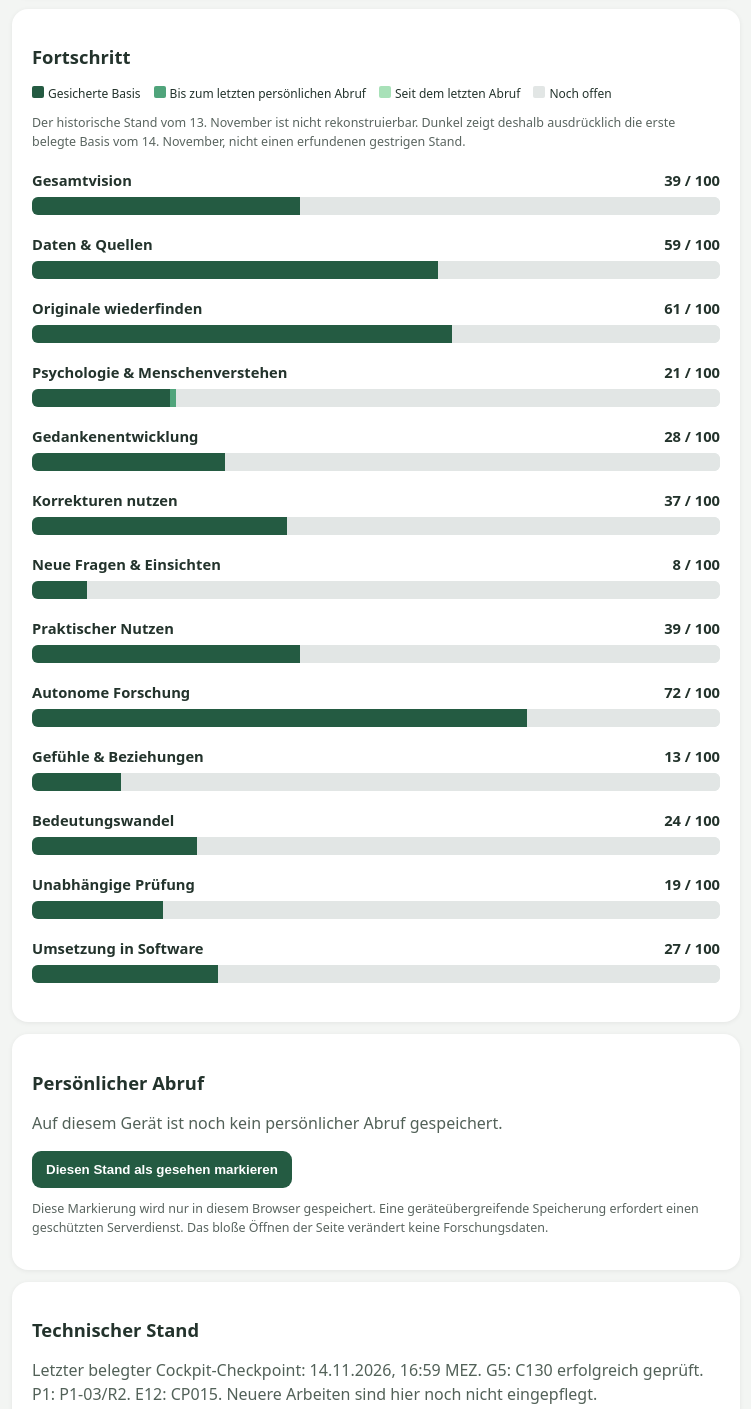
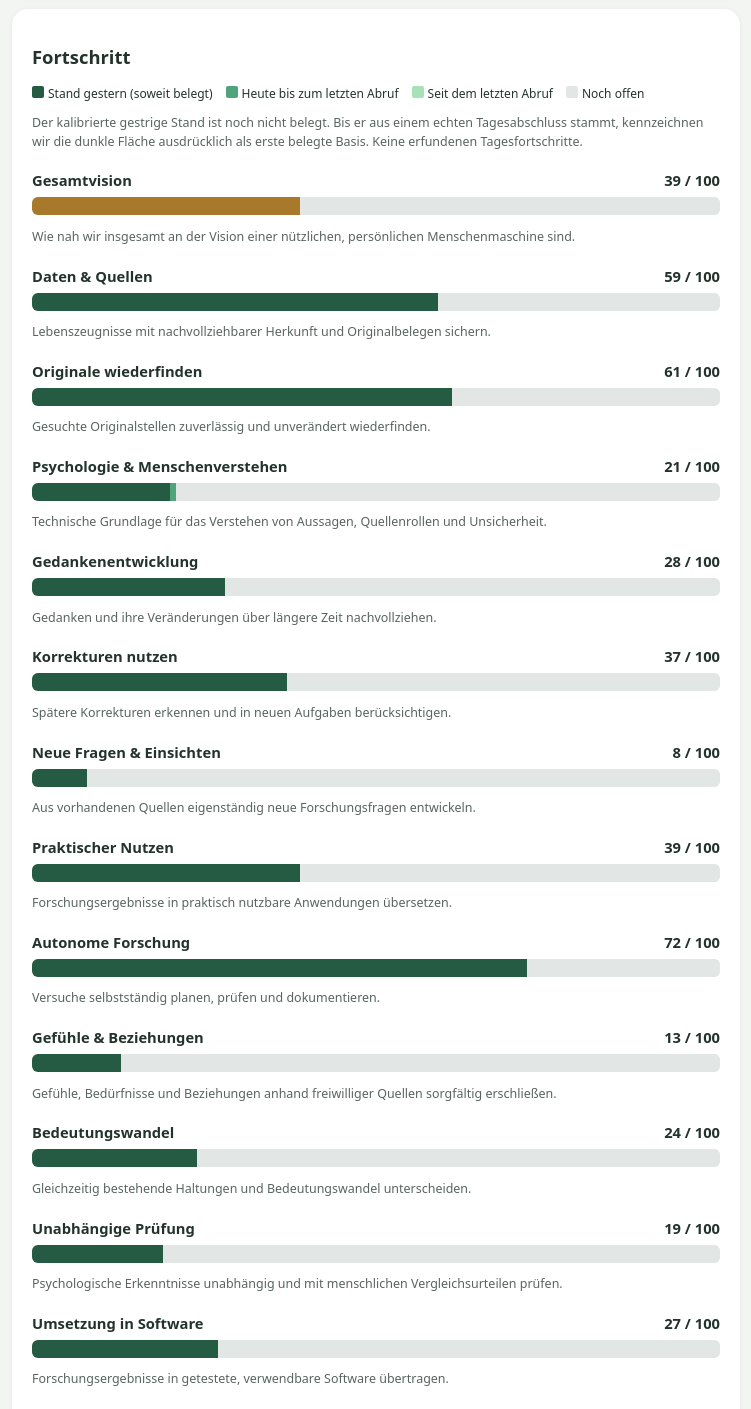
Before and after one commit to jholtrup1-code/hoh-forschungscockpit, a plain HTML site: page index.html in a window 1280 px wide. Shown: the part 208-1617 px from the top of the page, without its empty margins (264-1015 px from the left). Drawn offline with Linux system fonts and the light colour scheme.

Commit message:
Restore orange vision bar and per-metric explanations; clarify day baseline and view semantics

```diff
--- a/index.html
+++ b/index.html
@@ -1,15 +1,15 @@
 <!doctype html><html lang="de"><head><meta charset="utf-8"><meta name="viewport" content="width=device-width,initial-scale=1"><title>HOUSE OF HOLTRUP · Forschungscockpit</title><style>
 :root{font-family:system-ui,Arial,sans-serif;color:#23332c;background:#f3f5f3}*{box-sizing:border-box}body{max-width:760px;margin:auto;padding:16px}header,section{background:white;border-radius:16px;padding:20px;margin:12px 0;box-shadow:0 1px 5px #0001}h1{font-size:1.55rem;margin:0 0 8px}h2{font-size:1.15rem}p,small{line-height:1.5;color:#526158}.metric{margin:19px 0}.name{display:flex;justify-content:space-between;font-weight:600;font-size:.92rem;gap:10px}.track{display:flex;height:18px;border-radius:6px;overflow:hidden;background:#e2e6e5;margin-top:7px}.track span{display:block;height:100%}.legend{display:flex;gap:13px;flex-wrap:wrap;font-size:.75rem}.legend b{display:inline-block;width:12px;height:12px;border-radius:2px;margin-right:4px}.note{font-size:.78rem;color:#59645f}.green{color:#276647}button{background:#245b42;color:white;border:0;border-radius:9px;padding:11px 14px;font-weight:600}button:disabled{opacity:.6}</style></head><body>
 <header><h1>HOUSE OF HOLTRUP</h1><strong>Forschungscockpit</strong><p>13 Forschungsbereiche · belegte Reifestände statt bloßer Commit-Zahlen</p><div id="stamp" class="note"></div></header>
-<section><h2>Fortschritt</h2><div class="legend"><span><b style="background:#245b42"></b>Gesicherte Basis</span><span><b style="background:#50a47b"></b>Bis zum letzten persönlichen Abruf</span><span><b style="background:#a8e1b8"></b>Seit dem letzten Abruf</span><span><b style="background:#e2e6e5"></b>Noch offen</span></div><p class="note">Der historische Stand vom 13. November ist nicht rekonstruierbar. Dunkel zeigt deshalb ausdrücklich die erste belegte Basis vom 14. November, nicht einen erfundenen gestrigen Stand.</p><div id="metrics"></div></section>
-<section><h2>Persönlicher Abruf</h2><p id="viewstatus"></p><button id="mark">Diesen Stand als gesehen markieren</button><p class="note">Diese Markierung wird nur in diesem Browser gespeichert. Eine geräteübergreifende Speicherung erfordert einen geschützten Serverdienst. Das bloße Öffnen der Seite verändert keine Forschungsdaten.</p></section>
+<section><h2>Fortschritt</h2><div class="legend"><span><b style="background:#245b42"></b>Stand gestern (soweit belegt)</span><span><b style="background:#50a47b"></b>Heute bis zum letzten Abruf</span><span><b style="background:#a8e1b8"></b>Seit dem letzten Abruf</span><span><b style="background:#e2e6e5"></b>Noch offen</span></div><p class="note">Der kalibrierte gestrige Stand ist noch nicht belegt. Bis er aus einem echten Tagesabschluss stammt, kennzeichnen wir die dunkle Fläche ausdrücklich als erste belegte Basis. Keine erfundenen Tagesfortschritte.</p><div id="metrics"></div></section>
+<section><h2>Persönlicher Abruf</h2><p id="viewstatus"></p><button id="mark">Abrufstand für dieses Gerät speichern</button><p class="note">Der persönliche Abrufstand wird derzeit nur in diesem Browser gespeichert. Die automatische, geräteübergreifende Abrufspeicherung ist noch nicht eingerichtet. Die Tagesbasis darf nur aus belegten Forschungsständen entstehen.</p></section>
 <section><h2>Technischer Stand</h2><p id="source">Letzter belegter Cockpit-Checkpoint: 14.11.2026, 16:59 MEZ. G5: C130 erfolgreich geprüft. P1: P1-03/R2. E12: CP015. Neuere Arbeiten sind hier noch nicht eingepflegt.</p><p class="note">Öffentliche, auf Forschungsstände reduzierte Ansicht. Keine persönlichen Originaltexte, privaten Drive-Links oder API-Schlüssel.</p></section>
 <script>
-const snapshot={id:"CP005",date:"2026-11-14T16:59:50+01:00",labels:["Gesamtvision","Daten & Quellen","Originale wiederfinden","Psychologie & Menschenverstehen","Gedankenentwicklung","Korrekturen nutzen","Neue Fragen & Einsichten","Praktischer Nutzen","Autonome Forschung","Gefühle & Beziehungen","Bedeutungswandel","Unabhängige Prüfung","Umsetzung in Software"],base:[39,59,61,20,28,37,8,39,72,13,24,19,27],values:[39,59,61,21,28,37,8,39,72,13,24,19,27]};
+const explanations=["Wie nah wir insgesamt an der Vision einer nützlichen, persönlichen Menschenmaschine sind.","Lebenszeugnisse mit nachvollziehbarer Herkunft und Originalbelegen sichern.","Gesuchte Originalstellen zuverlässig und unverändert wiederfinden.","Technische Grundlage für das Verstehen von Aussagen, Quellenrollen und Unsicherheit.","Gedanken und ihre Veränderungen über längere Zeit nachvollziehen.","Spätere Korrekturen erkennen und in neuen Aufgaben berücksichtigen.","Aus vorhandenen Quellen eigenständig neue Forschungsfragen entwickeln.","Forschungsergebnisse in praktisch nutzbare Anwendungen übersetzen.","Versuche selbstständig planen, prüfen und dokumentieren.","Gefühle, Bedürfnisse und Beziehungen anhand freiwilliger Quellen sorgfältig erschließen.","Gleichzeitig bestehende Haltungen und Bedeutungswandel unterscheiden.","Psychologische Erkenntnisse unabhängig und mit menschlichen Vergleichsurteilen prüfen.","Forschungsergebnisse in getestete, verwendbare Software übertragen."];const snapshot={id:"CP005",date:"2026-11-14T16:59:50+01:00",labels:["Gesamtvision","Daten & Quellen","Originale wiederfinden","Psychologie & Menschenverstehen","Gedankenentwicklung","Korrekturen nutzen","Neue Fragen & Einsichten","Praktischer Nutzen","Autonome Forschung","Gefühle & Beziehungen","Bedeutungswandel","Unabhängige Prüfung","Umsetzung in Software"],base:[39,59,61,20,28,37,8,39,72,13,24,19,27],values:[39,59,61,21,28,37,8,39,72,13,24,19,27]};
 const key="hoh-cockpit-personal-view-v1";let last;try{last=JSON.parse(localStorage.getItem(key)||"null")}catch(e){last=null}
 const valid=last&&Array.isArray(last.values)&&last.values.length===13;
 document.getElementById("stamp").textContent="Datenstand: "+new Date(snapshot.date).toLocaleString("de-DE",{dateStyle:"medium",timeStyle:"short",timeZone:"Europe/Berlin"})+" · keine Live-Datenverbindung";
-function render(){const root=document.getElementById("metrics");root.replaceChildren();snapshot.labels.forEach((label,i)=>{const v=snapshot.values[i],b=Math.min(v,snapshot.base[i]);const m=valid?Math.min(v,Math.max(b,last.values[i])):v;const d=document.createElement("div");d.className="metric";const n=document.createElement("div");n.className="name";n.textContent=label;const s=document.createElement("span");s.textContent=v+" / 100";n.append(s);d.append(n);const bar=document.createElement("div");bar.className="track";[[b,"#245b42"],[m-b,"#50a47b"],[v-m,"#a8e1b8"],[100-v,"#e2e6e5"]].forEach(([w,color])=>{const part=document.createElement("span");part.style.width=Math.max(0,w)+"%";part.style.background=color;bar.append(part)});d.append(bar);root.append(d)})}
+function render(){const root=document.getElementById("metrics");root.replaceChildren();snapshot.labels.forEach((label,i)=>{const v=snapshot.values[i],b=Math.min(v,snapshot.base[i]);const m=valid?Math.min(v,Math.max(b,last.values[i])):v;const d=document.createElement("div");d.className="metric";const n=document.createElement("div");n.className="name";n.textContent=label;const s=document.createElement("span");s.textContent=v+" / 100";n.append(s);d.append(n);const bar=document.createElement("div");bar.className="track";[[b,i===0?"#a8792b":"#245b42"],[m-b,i===0?"#d1aa5f":"#50a47b"],[v-m,i===0?"#f1d795":"#a8e1b8"],[100-v,"#e2e6e5"]].forEach(([w,color])=>{const part=document.createElement("span");part.style.width=Math.max(0,w)+"%";part.style.background=color;bar.append(part)});d.append(bar);const explanation=document.createElement("p");explanation.className="note";explanation.textContent=explanations[i];d.append(explanation);root.append(d)})}
 render();
 document.getElementById("viewstatus").textContent=valid?"Letzter hier gespeicherter Abruf: "+new Date(last.seenAt).toLocaleString("de-DE"):"Auf diesem Gerät ist noch kein persönlicher Abruf gespeichert.";
 document.getElementById("mark").addEventListener("click",()=>{localStorage.setItem(key,JSON.stringify({id:snapshot.id,seenAt:new Date().toISOString(),values:snapshot.values}));location.reload()});
```
